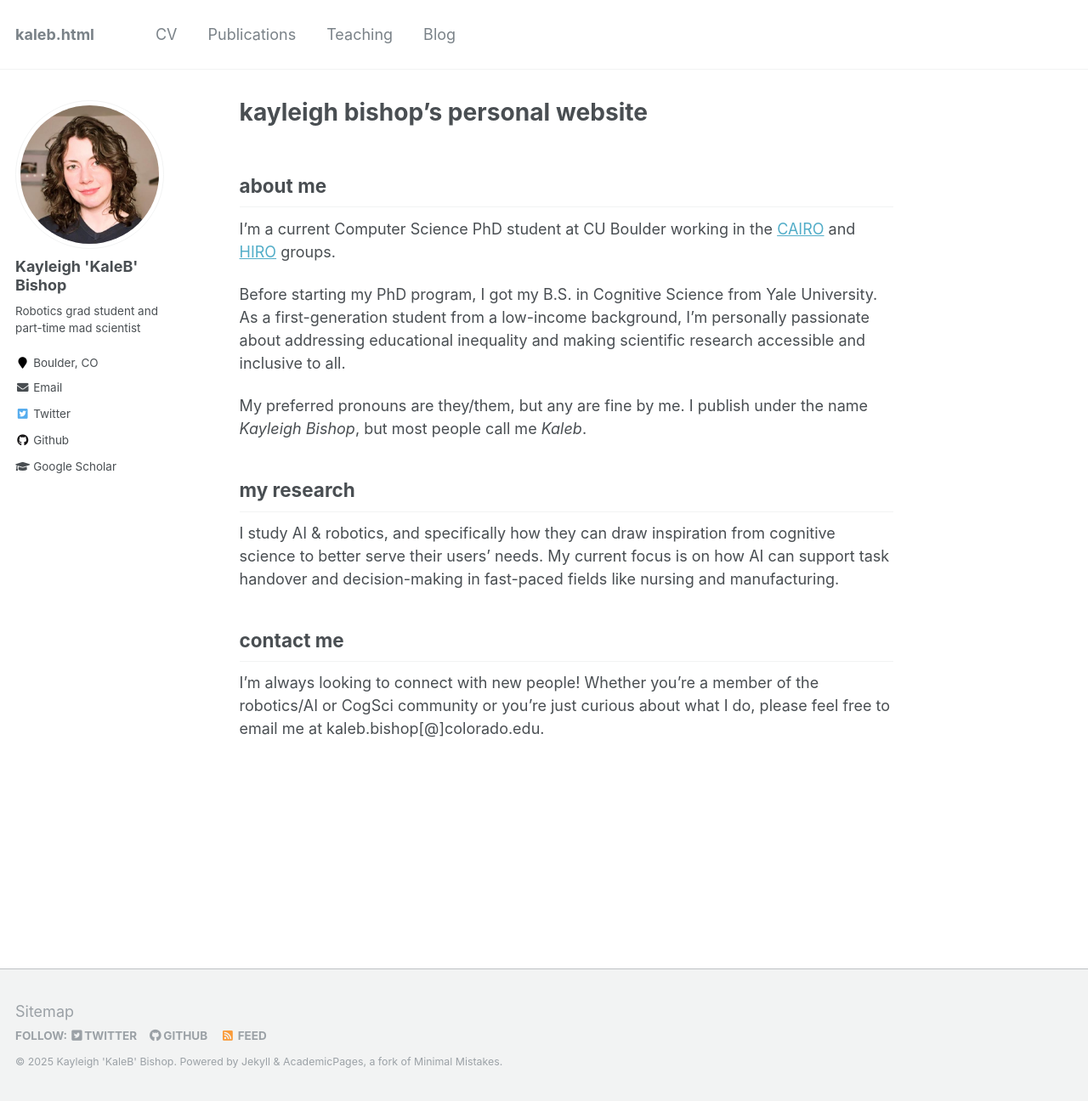
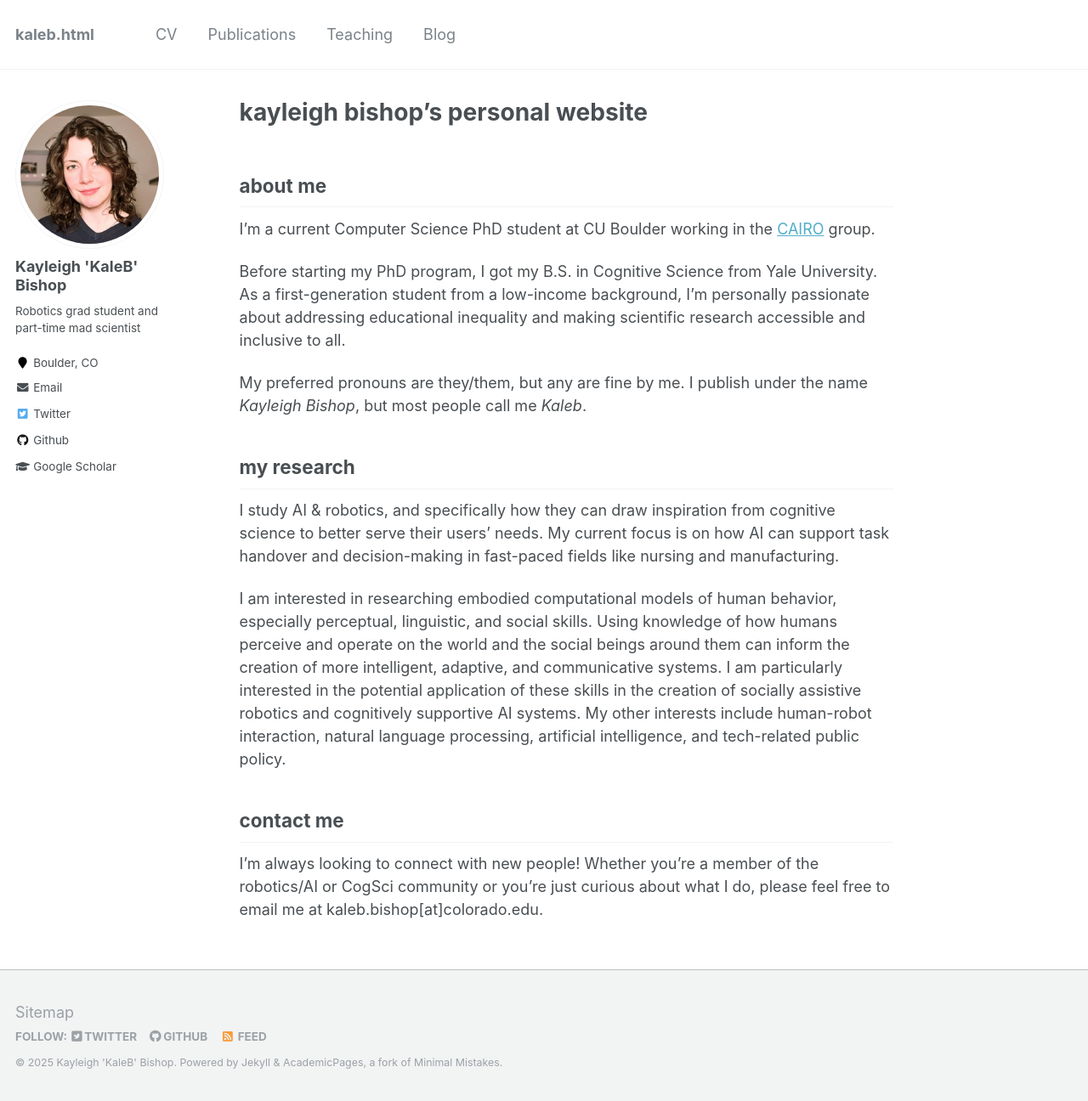
Before and after one commit to kalebishop/kalebishop.github.io, a Jekyll site: the page built from _pages/about.md, in a window 1280 px wide and 1296 px high. Shown: the whole window at 85% size. Built offline with Jekyll 4.4.1, drawn with Linux system fonts in a browser that asks for light colours.

Commit message:
updated about

```diff
--- a/_config.yml
+++ b/_config.yml
@@ -87,7 +87,7 @@ author:
   employer         :
   pubmed           :
   googlescholar    : "https://scholar.google.com/citations?user=IcMtTPYAAAAJ&hl=en"
-  email            : "kaleb.bishop[at]colorado.edu"
+  email            : "kaleb.bishop@colorado.edu"
   researchgate     :  # example: "https://www.researchgate.net/profile/yourprofile"
   uri              :
   bitbucket        :
--- a/_pages/about.md
+++ b/_pages/about.md
@@ -9,7 +9,7 @@ redirect_from:
 ---
 
 ## about me
-I'm a current Computer Science PhD student at CU Boulder working in the [CAIRO](http://cairo-lab.com/) and [HIRO](https://hiro-group.ronc.one/) groups.
+I'm a current Computer Science PhD student at CU Boulder working in the [CAIRO](http://cairo-lab.com/) group.
 
 Before starting my PhD program, I got my B.S. in Cognitive Science from Yale University. As a first-generation student from a low-income background, I'm personally passionate about addressing educational inequality and making scientific research accessible and inclusive to all.
 
@@ -18,5 +18,7 @@ My preferred pronouns are they/them, but any are fine by me. I publish under the
 ## my research
 I study AI & robotics, and specifically how they can draw inspiration from cognitive science to better serve their users' needs. My current focus is on how AI can support task handover and decision-making in fast-paced fields like nursing and manufacturing.
 
+I am interested in researching embodied computational models of human behavior, especially perceptual, linguistic, and social skills. Using knowledge of how humans perceive and operate on the world and the social beings around them can inform the creation of more intelligent, adaptive, and communicative systems. I am particularly interested in the potential application of these skills in the creation of socially assistive robotics and cognitively supportive AI systems. My other interests include human-robot interaction, natural language processing, artificial intelligence, and tech-related public policy.
+
 ## contact me
-I'm always looking to connect with new people! Whether you're a member of the robotics/AI or CogSci community or you're just curious about what I do, please feel free to email me at kaleb.bishop\[@\]colorado.edu.
+I'm always looking to connect with new people! Whether you're a member of the robotics/AI or CogSci community or you're just curious about what I do, please feel free to email me at kaleb.bishop\[at\]colorado.edu.
```
